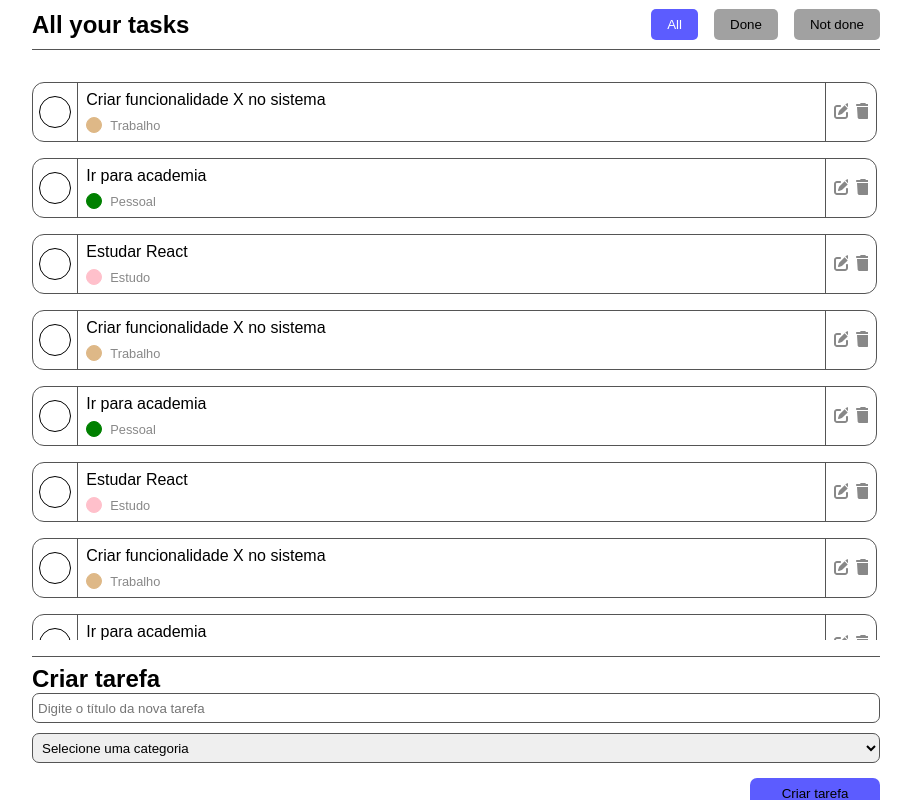
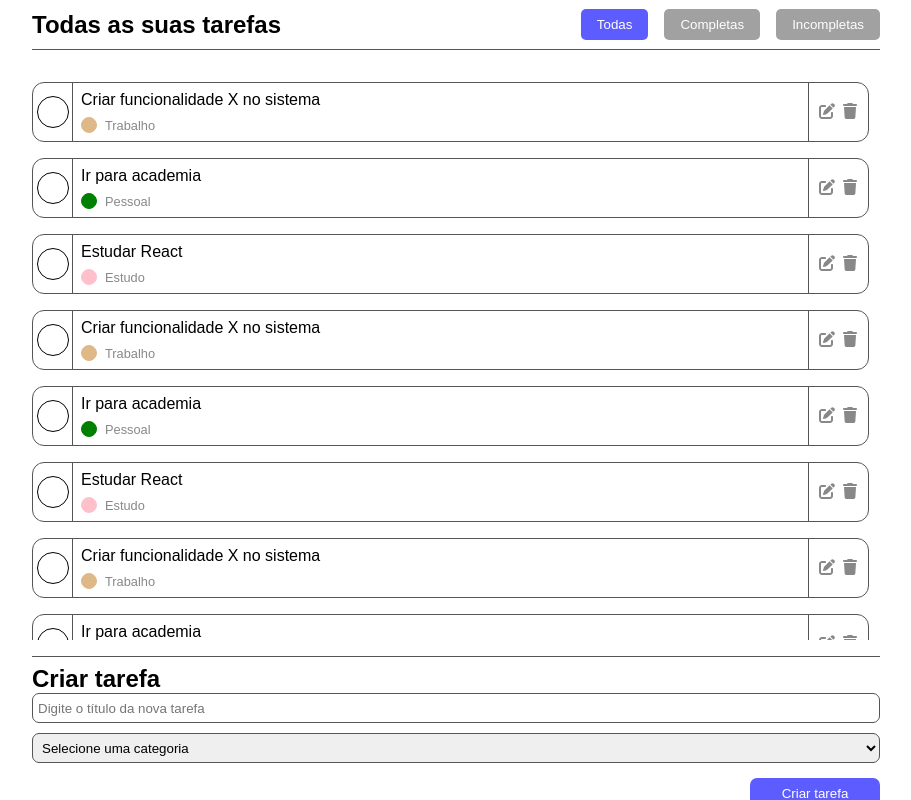
Before and after one commit to Pedro-CRS/ToDoListWeb, a React (Vite) app: page / in a window 1280 px wide. Shown: the whole page, without its empty margins (184-1095 px from the left). Built offline with nearby package versions, Linux system fonts and the light colour scheme; sample sign-in values are in the browser's storage.

Commit message:
Updates
btnDeleteToDo / btnEditToDo / chkCompleteToDo .jsx: added 'title' on elements;

btnsFilters / Home .jsx: All texts in pt-br;

newTaskForm.jsx: Select category change show/hide new category input

```diff
--- a/src/Pages/Home/Home.css
+++ b/src/Pages/Home/Home.css
@@ -1,5 +1,5 @@
 .hidden {
-	display: none;
+	display: none !important;
 }
 
 .todo-container {
@@ -61,7 +61,7 @@ header h1 {
 	height: 80%;
 	overflow-x: hidden;
 	overflow-y: auto;
-	padding: 0 3px 0 0;
+	padding: 0 0.7rem 0 0;
 	margin: 1rem 0;
 }
 
@@ -81,6 +81,8 @@ header h1 {
 }
 
 .task-checkbox {
+	min-width: 40px;
+	max-width: 40px;
 	height: 100%;
 	display: flex;
 	align-items: center;
@@ -152,8 +154,12 @@ header h1 {
 }
 
 .task-actions {
+	min-width: 60px;
+	max-width: 60px;
 	height: 100%;
 	display: flex;
+	align-items: center;
+	justify-content: center;
 	padding: 0.5rem;
 	gap: 0.5rem;
 	border-left: 1px solid #555555;
@@ -181,7 +187,7 @@ header h1 {
 }
 
 .create-div input,
-button {
+.create-div button {
 	margin: 5px 0 !important;
 }
 
@@ -229,3 +235,50 @@ select {
 	padding: 0.5rem 0 0;
 	width: 100%;
 }
+
+.disabled {
+	pointer-events: none;
+	opacity: 0.3;
+}
+
+.noSelect {
+	-webkit-touch-callout: none;
+	/* ↑ iOS Safari */
+	-webkit-user-select: none;
+	/* ↑ Safari */
+	-khtml-user-select: none;
+	/* ↑ Konqueror HTML */
+	-moz-user-select: none;
+	/* ↑ Old versions of Firefox */
+	-ms-user-select: none;
+	/* ↑ Internet Explorer/Edge */
+	user-select: none;
+	/* ↑ Non-prefixed version, currently supported by Chrome, Edge, Opera and Firefox */
+}
+
+button {
+	color: #FFFFFF;
+}
+
+.isFirtsOfList {
+	margin-top: 0 !important;
+}
+
+.isLastOfList {
+	margin-bottom: 0 !important;
+}
+
+::-webkit-scrollbar-track {
+	-webkit-box-shadow: inset 0 0 6px rgba(193, 193, 193, 255);
+	border-radius: 10px;
+}
+
+::-webkit-scrollbar {
+	width: 12px;
+}
+
+::-webkit-scrollbar-thumb {
+	border-radius: 10px;
+	-webkit-box-shadow: inset 0 0 6px rgba(193, 193, 193, 255);
+	background-color: rgba(193, 193, 193, 255);
+}
--- a/src/Pages/Home/Home.jsx
+++ b/src/Pages/Home/Home.jsx
@@ -106,7 +106,7 @@ const TodoPage = () => {
 		<div className="todo-container">
 			<main className="main-content">
 				<header>
-					<h1>All your tasks</h1>
+					<h1>Todas as suas tarefas</h1>
 
 					<FiltersBtns setFilter={setFilter} />
 				</header>
--- a/src/components/Home/ToDo.jsx
+++ b/src/components/Home/ToDo.jsx
@@ -10,7 +10,7 @@ const ToDo = ({ todo, onComplete, onRemove }) => {
 				<CompleteToDo todo={todo} onChange={onComplete} />
 			</div>
 
-			<div className="task-details">
+			<div className={`task-details ${todo.isCompleted ? "disabled noSelect" : ""} `}>
 				<label className="task-title">{todo.text}</label>
 
 				<div className="item-category">
@@ -20,7 +20,7 @@ const ToDo = ({ todo, onComplete, onRemove }) => {
 				</div>
 			</div>
 
-			<div className="task-actions">
+			<div className={`task-actions ${todo.isCompleted ? "disabled noSelect" : ""} `}>
 				<EditToDo todo={todo} />
 
 				<DeleteToDo todo={todo} onClick={onRemove} />
--- a/src/components/Home/btnDeleteToDo.jsx
+++ b/src/components/Home/btnDeleteToDo.jsx
@@ -4,7 +4,7 @@ import { faTrash } from "@fortawesome/free-solid-svg-icons";
 
 const DeleteToDo = ({ todo, onClick }) => {
 	return (
-		<button className="delete-btn" onClick={() => onClick(todo.id)}>
+		<button className="delete-btn" title="Excluir tarefa" onClick={() => onClick(todo.id)}>
 			<FontAwesomeIcon icon={faTrash} />
 		</button>
 	);
--- a/src/components/Home/btnEditToDo.jsx
+++ b/src/components/Home/btnEditToDo.jsx
@@ -4,7 +4,7 @@ import { faPenToSquare } from "@fortawesome/free-solid-svg-icons";
 
 const DeleteToDo = ({ todo, onClick }) => {
 	return (
-		<button className="edit-btn" onClick={() => onClick(todo.id)}>
+		<button className="edit-btn" title="Editar tarefa" onClick={() => onClick(todo.id)}>
 			<FontAwesomeIcon icon={faPenToSquare} />
 		</button>
 	);
--- a/src/components/Home/btnsFilters.jsx
+++ b/src/components/Home/btnsFilters.jsx
@@ -11,15 +11,15 @@ const HeaderBtnsActions = ({ setFilter }) => {
 	return (
 		<div className="filter-buttons">
 			<button className={`filter-btn ${activeFilter === "All" ? "active" : ""}`} onClick={() => handleClick("All")}>
-				All
+				Todas
 			</button>
 
 			<button className={`filter-btn ${activeFilter === "Done" ? "active" : ""}`} onClick={() => handleClick("Done")}>
-				Done
+				Completas
 			</button>
 
 			<button className={`filter-btn ${activeFilter === "Not-Done" ? "active" : ""}`} onClick={() => handleClick("Not-Done")}>
-				Not done
+				Incompletas
 			</button>
 		</div>
 	);
--- a/src/components/Home/chkCompleteToDo.jsx
+++ b/src/components/Home/chkCompleteToDo.jsx
@@ -2,7 +2,7 @@ import React from "react";
 
 const CompletetToDo = ({ todo, onChange }) => {
 	return (
-		<input className="rounded-checkbox" type="checkbox"
+		<input className="rounded-checkbox" type="checkbox" title="Marcar como feito"
 			onChange={() => onChange(todo.id)} checked={todo.isCompleted} />
 	);
 };
--- a/src/components/Home/newTaskForm.jsx
+++ b/src/components/Home/newTaskForm.jsx
@@ -3,6 +3,8 @@ import { useState } from "react";
 const TaskForm = ({ addToDo }) => {
 	const [value, setValue] = useState("");
 	const [category, setCategory] = useState("");
+
+	const [isCreatingCategory, setIsCreatingCategory] = useState(false);
 
 	const handleSubmit = (e) => {
 		e.preventDefault();
@@ -31,6 +33,15 @@ const TaskForm = ({ addToDo }) => {
 		}
 	}
 
+	const categoryOnChange = (selectedValue) => {
+		setCategory(selectedValue);
+
+		if (selectedValue === "-1")
+			setIsCreatingCategory(true);
+		else
+			setIsCreatingCategory(false);
+	};
+
 	return (
 		<div className="new-task">
 			<h2>Criar tarefa</h2>
@@ -38,8 +49,8 @@ const TaskForm = ({ addToDo }) => {
 			<form onSubmit={handleSubmit}>
 				<input id="inputCreateTask" type="text" placeholder="Digite o título da nova tarefa" value={value} onChange={(e) => setValue(e.target.value)} />
 
-				<select id="selectCategory" value={category} onChange={(e) => setCategory(e.target.value)}>
-					<option value="">Selecione uma categoria</option>
+				<select id="selectCategory" value={category} onChange={(e) => categoryOnChange(e.target.value)}>
+					<option value="" disabled>Selecione uma categoria</option>
 					<option value="-1">Criar nova categoria</option>
 					<option value="Trabalho">Trabalho</option>
 					<option value="Pessoal">Pessoal</option>
@@ -47,7 +58,7 @@ const TaskForm = ({ addToDo }) => {
 				</select>
 
 				<div className="create-div">
-					<input className="hidden" id="inputCreateCategory" type="text" placeholder="Digite o título da nova categoria" />
+					<input className={isCreatingCategory ? "" : "hidden"} id="newCategory" type="text" placeholder="Digite o título da nova categoria" />
 					<button className="create-btn" type="submit">Criar tarefa</button>
 				</div>
 			</form>
```
